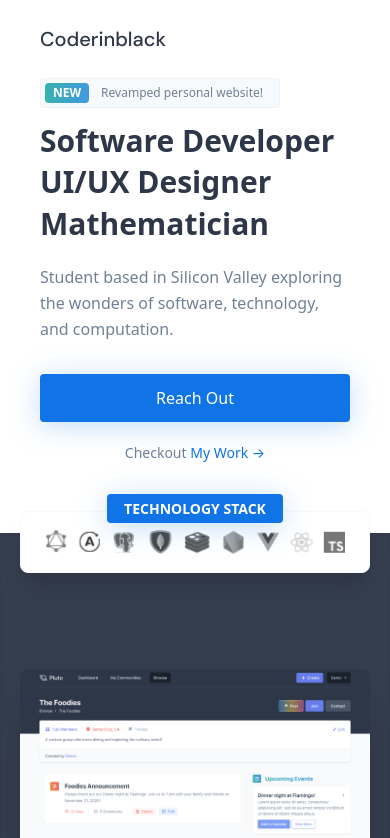
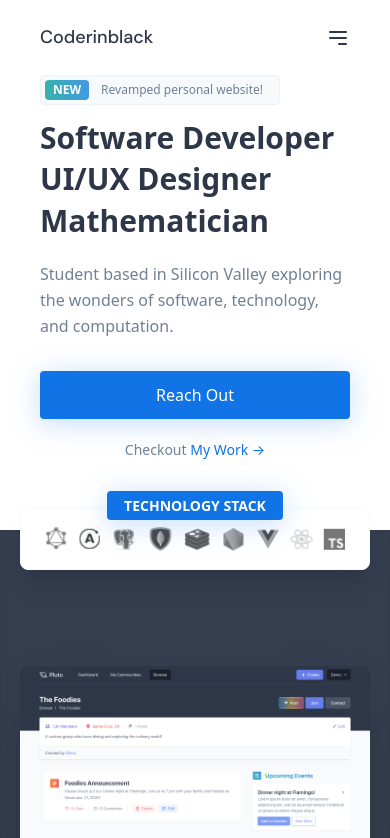
Before and after one commit to coderinblack08/site, a Next.js app: page / in a window 390 px wide. Shown: the top 838 px of the page. Built offline with nearby package versions, Linux system fonts and the light colour scheme.

Commit message:
:rocket: Prod

```diff
--- a/components/navbar.tsx
+++ b/components/navbar.tsx
@@ -3,10 +3,26 @@ import React from 'react';
 export const Navbar: React.FC = () => (
   <div className="container mx-auto">
     <nav className="flex items-center justify-between w-full py-6">
-      <div className="text-xl font-medium text-gray-800 font-dm">
+      <div className="text-lg sm:text-xl font-medium text-gray-800 font-dm">
         Coderinblack
       </div>
-      <ul className="hidden sm:flex items-center space-x-12 text-gray-600">
+      <button>
+        <svg
+          className="block sm:hidden w-6 h-6 text-gray-800"
+          fill="none"
+          stroke="currentColor"
+          viewBox="0 0 24 24"
+          xmlns="http://www.w3.org/2000/svg"
+        >
+          <path
+            stroke-linecap="round"
+            stroke-linejoin="round"
+            stroke-width="2"
+            d="M4 6h16M4 12h16m-7 6h7"
+          ></path>
+        </svg>
+      </button>
+      <ul className="hidden sm:flex items-center space-x-12 text-gray-600 text-sm md:text-base">
         <li>
           <a href="#">01. Projects</a>
         </li>
```
